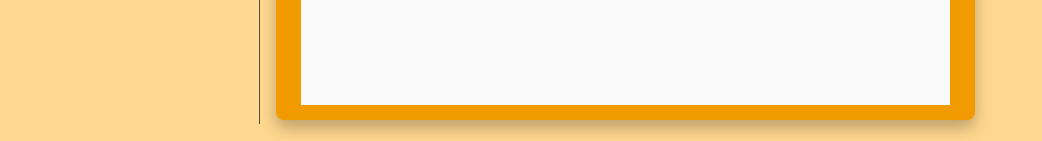
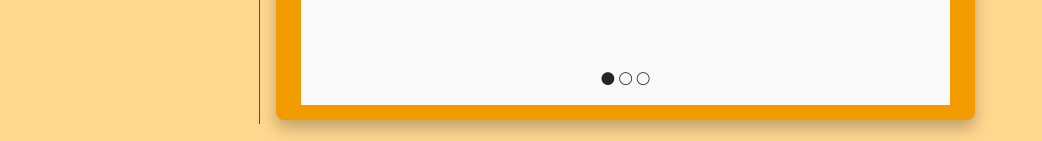
Before and after one commit to Smashthehedgehog/my-app, a React (Create React App) app: page /Hobbies in a window 1280 px wide. Shown: the part 660-801 px from the top of the page, without its empty margins (124-1166 px from the left). Built offline with nearby package versions, Linux system fonts and the light colour scheme.

Commit message:
added buttons

```diff
--- a/src/components/carousel_slide/CarouselSlide.css
+++ b/src/components/carousel_slide/CarouselSlide.css
@@ -24,3 +24,23 @@
     background-color: rgb(0,0,0,0.4);
     transition: background-color 0.5s ease-in-out;
 }
+
+.image-index-buttons-container {
+    bottom: 1rem;
+    left: 50%;
+    translate: -50%;
+    gap: .30rem;
+}
+
+.image-index-buttons {
+    all: unset;
+    font-size: small;
+    transition: scale 0.2s ease-in-out;
+    width: 100%;
+    font-size: 0.8rem;
+}
+
+.image-index-buttons:hover {
+    scale: 1.3;
+    transition: scale 0.2s ease-in-out;
+}
--- a/src/components/carousel_slide/CarouselSlide.js
+++ b/src/components/carousel_slide/CarouselSlide.js
@@ -1,5 +1,8 @@
 import { useState } from "react";
 import './CarouselSlide.css';
+
+// https://www.youtube.com/watch?v=Kx8XlKRBZx8
+// come back to this video for expert version
 
 export default function CarouselSlide({ imageURLs }) {
     const [imageIndex, setImageIndex] = useState(0); // sets component to first image
@@ -37,7 +40,13 @@ export default function CarouselSlide({ imageURLs }) {
                 <i className="button-styles bi-arrow-right-circle-fill"></i>
             </button>
 
-
+            <div className="image-index-buttons-container d-flex position-absolute">
+                {imageURLs.map((_, index) => (
+                    <button className="image-index-buttons" onClick={() => setImageIndex(index)}>
+                        {index === imageIndex ? <i class="bi-circle-fill"></i> : <i class="bi-circle"></i>}
+                    </button>
+                ))}
+            </div>
         </div>
 
     );
```
